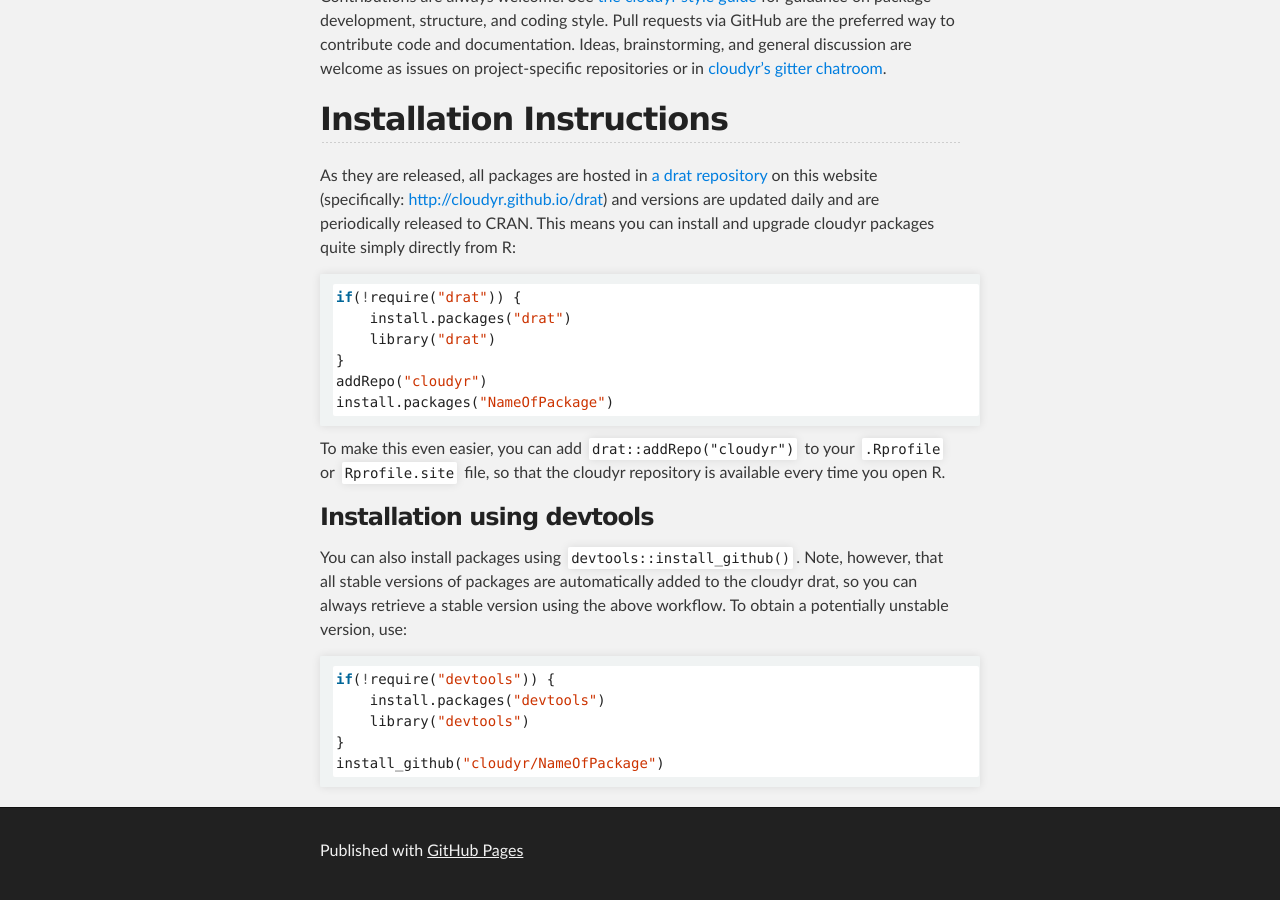
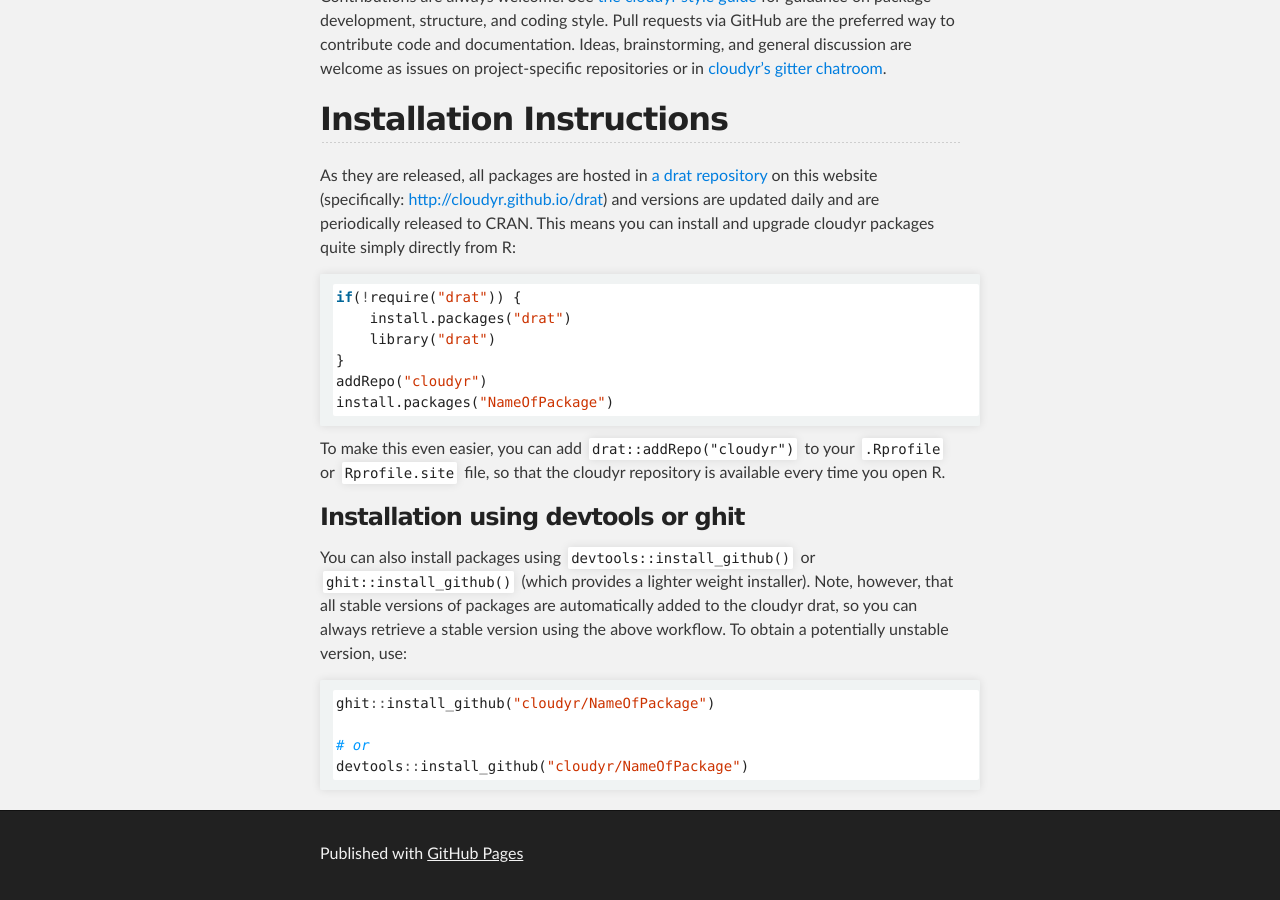
Before and after one commit to cloudyr/cloudyr.github.io, a Jekyll site: the page built from packages.md, in a window 1280 px wide and 900 px high, scrolled down 1774 px. Built offline with Jekyll 4.4.1, drawn with Linux system fonts in a browser that asks for light colours.

Commit message:
Update packages.md

````diff
--- a/packages.md
+++ b/packages.md
@@ -71,14 +71,13 @@ install.packages("NameOfPackage")
 To make this even easier, you can add `drat::addRepo("cloudyr")` to your `.Rprofile` or `Rprofile.site` file, so that the cloudyr repository is available every time you open R.
 
 
-### Installation using devtools ###
+### Installation using devtools or ghit ###
 
-You can also install packages using `devtools::install_github()`. Note, however, that all stable versions of packages are automatically added to the cloudyr drat, so you can always retrieve a stable version using the above workflow. To obtain a potentially unstable version, use:
+You can also install packages using `devtools::install_github()` or `ghit::install_github()` (which provides a lighter weight installer). Note, however, that all stable versions of packages are automatically added to the cloudyr drat, so you can always retrieve a stable version using the above workflow. To obtain a potentially unstable version, use:
 
 ```R
-if(!require("devtools")) {
-    install.packages("devtools")
-    library("devtools")
-}
-install_github("cloudyr/NameOfPackage")
+ghit::install_github("cloudyr/NameOfPackage")
+
+# or
+devtools::install_github("cloudyr/NameOfPackage")
 ```
````
